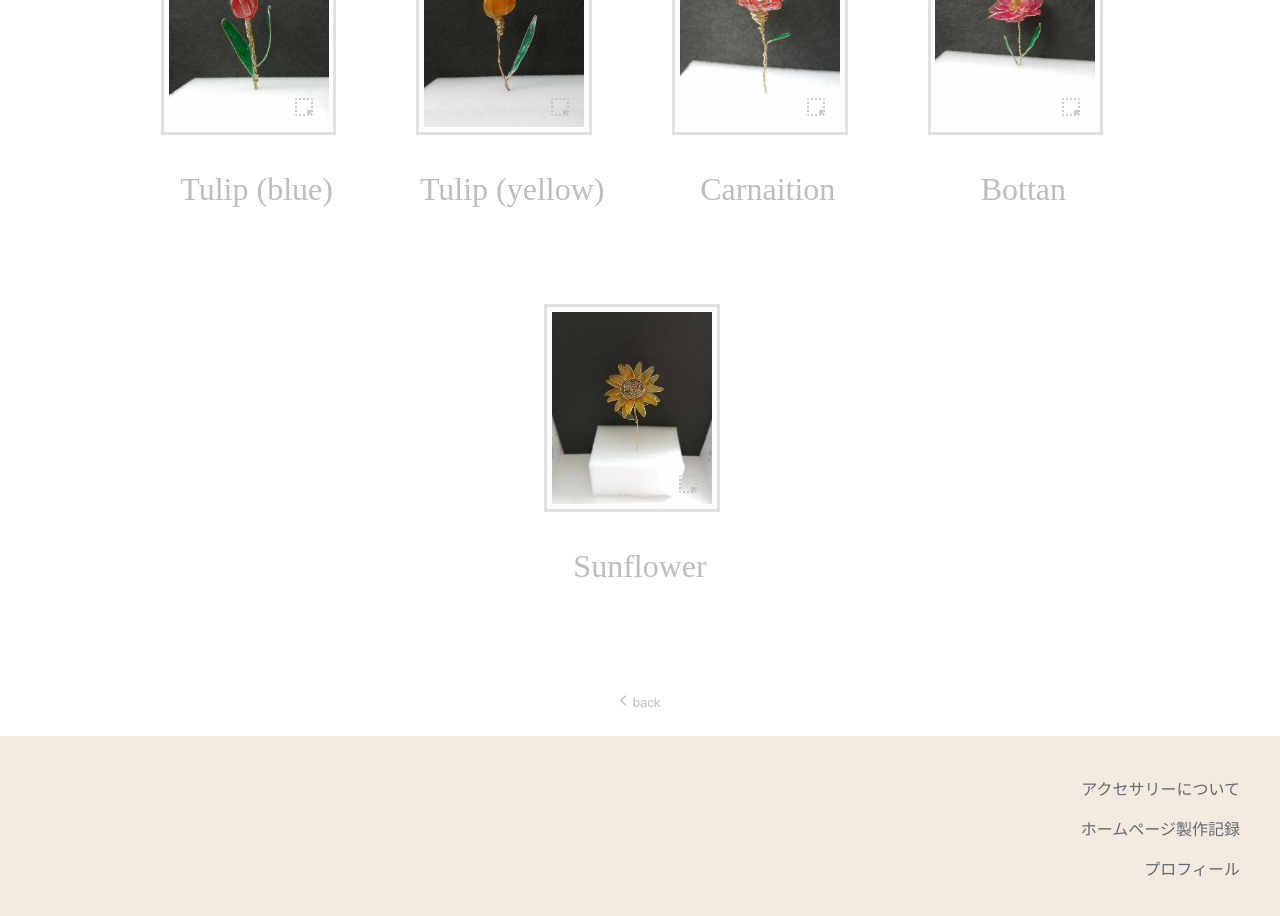
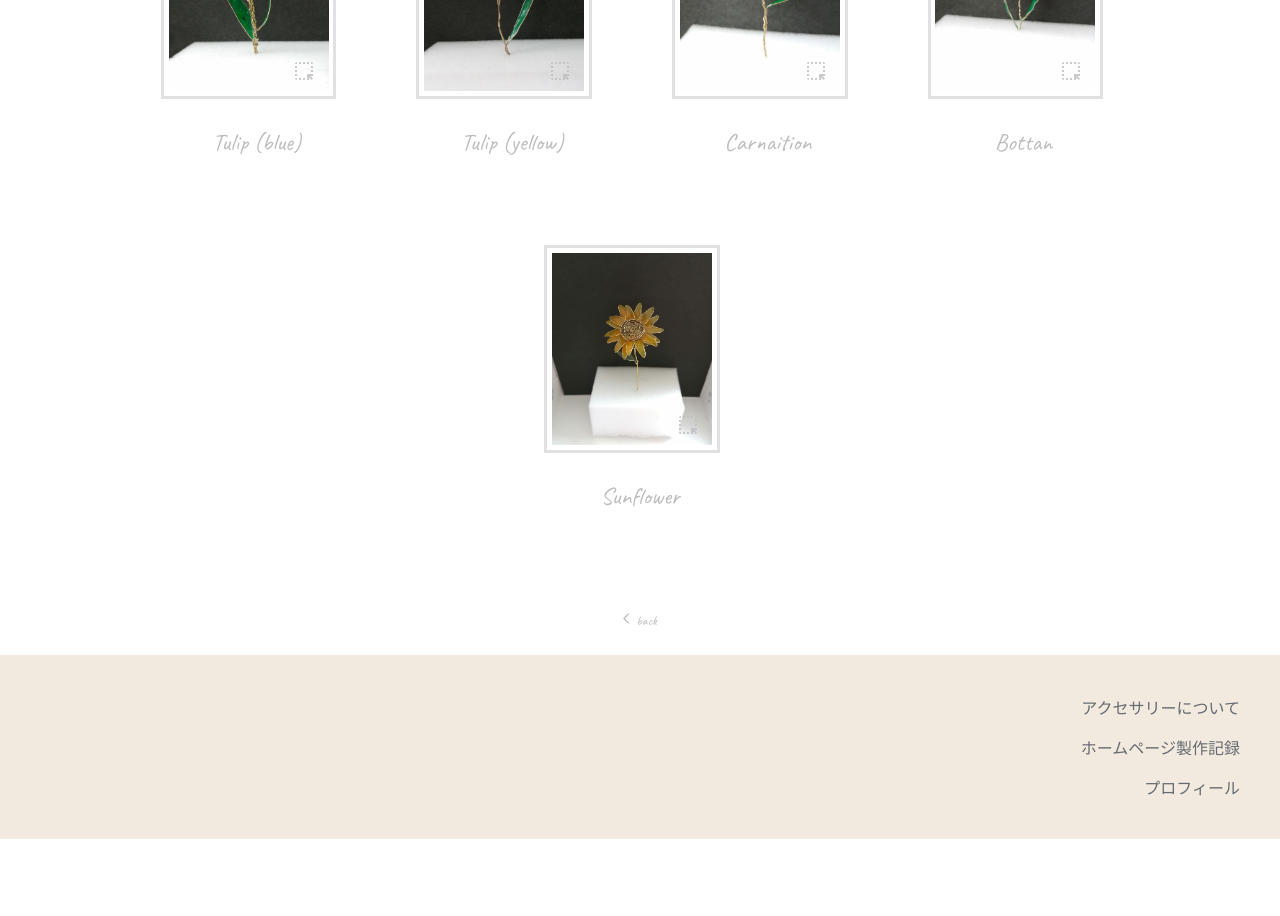
Before and after one commit to riko-okubo/collicotion, a React (Create React App) app: page /Flowers in a window 1280 px wide. Shown: the part 1080-1996 px from the top of the page. After the commit the page ends 1919 px from the top, so only its background shows below. Built offline with nearby package versions, Linux system fonts and the light colour scheme; a web font is replaced by a local one.

Commit message:
fixing font-family

```diff
--- a/src/component/FlowersStyle.tsx
+++ b/src/component/FlowersStyle.tsx
@@ -10,8 +10,12 @@ export const useStyles = makeStyles((theme: Theme) =>
                 textAlign: 'center',
                 color: '#666A71',
                 fontSize: '5em',
-                fontFamily: 'Sweetgrend',
-                margin: '1.2em 0 0.2em 0'
+                fontFamily: 'Caveat, cursive, sans-serif',
+                margin: '1.2em 0 0.2em 0',
+                [theme.breakpoints.down("sm")]: {
+                    fontSize: '3em',
+                    margin: '1.4em 0 0.2em 0',
+                }
             }
         },
         container:{
@@ -20,7 +24,8 @@ export const useStyles = makeStyles((theme: Theme) =>
             padding: '5% 0',
             [theme.breakpoints.down("sm")]: {
                 gap: '3em',
-                justifyContent: 'center',            }
+                justifyContent: 'center',
+            }
         },
         item:{
             position: 'relative',
@@ -34,8 +39,8 @@ export const useStyles = makeStyles((theme: Theme) =>
                 backgroundColor: '#FFFFFF'
             },
             "& p": {
-                fontFamily: 'Sweetgrend',
-                fontSize: '2em',
+                fontFamily: 'Caveat, cursive, sans-serif',
+                fontSize: '1.5em',
                 color: '#BDBDBD'
             },
             [theme.breakpoints.down("sm")]: {
@@ -50,8 +55,8 @@ export const useStyles = makeStyles((theme: Theme) =>
                 },
                 "& p": {
                     margin: 0.2,
-                    fontFamily: 'Sweetgrend',
-                    fontSize: '1.2em',
+                    fontFamily: 'Caveat, cursive, sans-serif',
+                    fontSize: '0.8em',
                     color: '#BDBDBD'
                 },
             }
--- a/src/component/HomeStyle.tsx
+++ b/src/component/HomeStyle.tsx
@@ -26,7 +26,7 @@ export const useStyles = makeStyles((theme:Theme) =>
             left: '15%'
         },
         title: {
-            fontFamily: 'Sweetgrend',
+            fontFamily: 'Caveat, cursive, sans-serif',
             color: '#666A71',
             width:'100%',
             textAlign: 'center',
@@ -37,7 +37,7 @@ export const useStyles = makeStyles((theme:Theme) =>
                     fontSize: '6em',
                     margin: 0,            },
                 "& p": {
-                    fontSize: '3.5em',
+                    fontSize: '2.5em',
                     margin: 0
                 },
             [theme.breakpoints.down('xs')]: {
@@ -45,15 +45,13 @@ export const useStyles = makeStyles((theme:Theme) =>
                     fontSize: '2.2em',
                     margin: 0,            },
                 "& p": {
-                    fontSize: '1.1em',
+                    fontSize: '0.8em',
                     margin: 0
                 },
             }
         },
 
         body: {
-            // fontFamily: 'Sweetgrend',
-
             color: '#666A71',
             margin: '6em auto',
             overflowX: 'hidden',
@@ -106,29 +104,28 @@ export const useStyles = makeStyles((theme:Theme) =>
             width: '30em',
             "& h3": {
                 margin: 0,
-                fontFamily: 'Sweetgrend',
+                fontFamily: 'Caveat, cursive, sans-serif',
                 fontSize: '7em',
                 color: '#666A71'
             },
             "& p": {
                 margin: 0,
-                fontFamily: '',
-                fontSize: '1em',
+                fontFamily: 'Kokoro, cuesive',
+                fontSize: '1.2em',
                 color: '#BDBDBD',
             },
             [theme.breakpoints.down('sm')]: {
                 textAlign: 'center',
                 width: '15em',
                 "& h3": {
-
-                    fontFamily: 'Sweetgrend',
+                    fontFamily: 'Caveat, cursive, sans-serif',
                     fontSize: '3em',
                     color: '#666A71'
                 },
                 "& p": {
                     margin: 0,
-                    fontFamily: '',
-                    fontSize: '0.5em',
+                    fontFamily: 'Kokoro, cuesive',
+                    fontSize: '0.8em',
                     color: '#BDBDBD',
                 }
             }
--- a/src/index.css
+++ b/src/index.css
@@ -1,8 +1,12 @@
+@import url('https://fonts.googleapis.com/css?family=Caveat');
+@import url('https://fonts.googleapis.com/css2?family=Sacramento&display=swap');
+@import url('https://fonts.googleapis.com/earlyaccess/kokoro.css');
+
 body {
   margin: 0;
   font-family: -apple-system, BlinkMacSystemFont, 'Segoe UI', 'Roboto', 'Oxygen',
     'Ubuntu', 'Cantarell', 'Fira Sans', 'Droid Sans', 'Helvetica Neue',
-    sans-serif;
+    sans-serif, 'Caveat', 'Sacramento', "Kokoro";
   -webkit-font-smoothing: antialiased;
   -moz-osx-font-smoothing: grayscale;
 }
--- a/src/molecules/BackButton.tsx
+++ b/src/molecules/BackButton.tsx
@@ -9,6 +9,7 @@ export const BackButton = () => {
         <IconButton
         onClick={() => navigate('/')}
         style={{color: "#BDBDBD",
+                fontFamily: "Caveat, cursive, sans-serif",
                 fontSize: "small",
                 display: "block",
                 marginLeft: "auto",
--- a/src/molecules/Footer.tsx
+++ b/src/molecules/Footer.tsx
@@ -16,7 +16,7 @@ const useStyles = makeStyles((theme:Theme) =>
             },
             "& li":{
                 margin: '1em',
-                fontFamily: 'cuesive',
+                fontFamily: 'Kokoro, cuesive',
                 color: '#666A71',
                 fontSize: '1em',
                 cursor: 'pointer'
@@ -29,7 +29,7 @@ const useStyles = makeStyles((theme:Theme) =>
                 },
                 "& li":{
                     margin: '1em',
-                    fontFamily: 'cuesive',
+                    fontFamily: 'Kokoro, cuesive',
                     color: '#666A71',
                     fontSize: '0.6em',
                     cursor: 'pointer'
--- a/src/molecules/Header.tsx
+++ b/src/molecules/Header.tsx
@@ -38,7 +38,7 @@ export const Header = (props:PropsWindw) => {
                     color: `${ location.pathname === `/` ? `#FFFFFF` : `#828282`}`,
                     textAlign:"center",
                     marginTop: '0.2em',
-                    fontFamily:"Sweetgrend",
+                    fontFamily:"Caveat",
                     fontSize: '1.8em',
                     cursor: 'pointer',
                     [theme.breakpoints.down('sm')]: {
```
